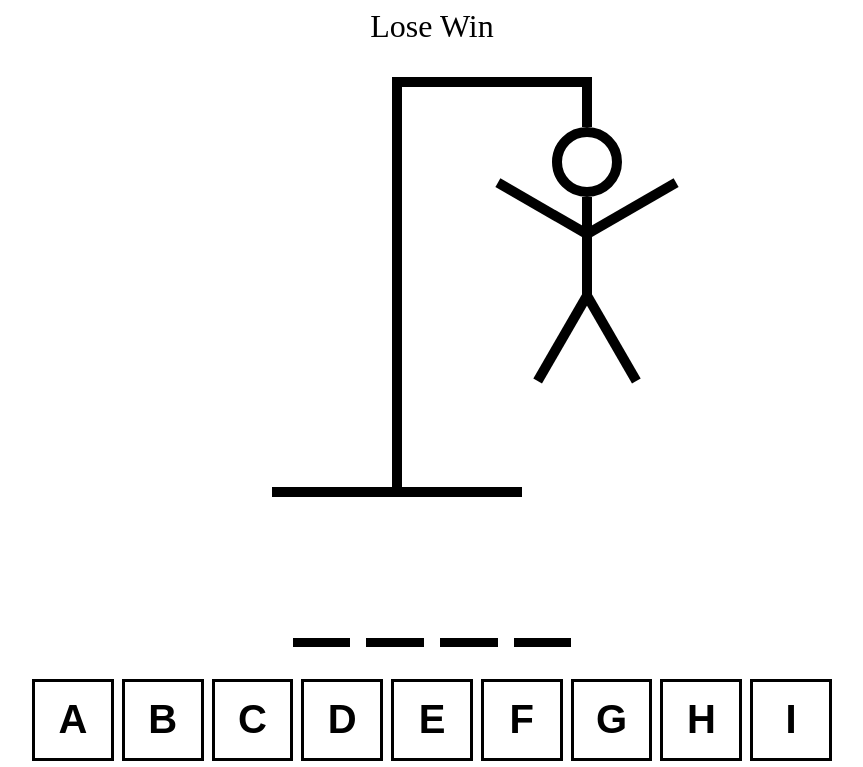
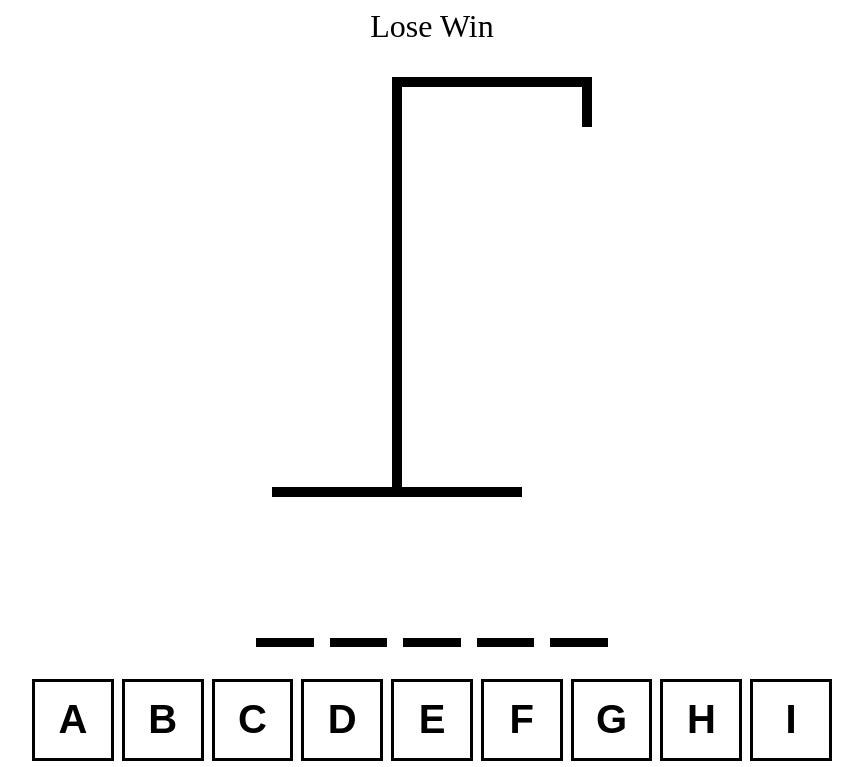
Before and after one commit to Jun-del/react-ts-hangman, a React (Vite) app: page / in a window 1280 px wide. Shown: the top 767 px of the page, without its empty margins (208-1071 px from the left). Built offline with nearby package versions, Linux system fonts and the light colour scheme.

Commit message:
Add random guesses logic

```diff
--- a/src/App.tsx
+++ b/src/App.tsx
@@ -13,11 +13,13 @@
 
   const [guessedLetters, setGuessedLetters] = useState<string[]>([]);
 
+  const incorrectLetters = guessedLetters.filter((letter) => !wordToGuess.includes(letter));
+
   return (
     <div className={styles.body}>
       <div className={styles.modal}>Lose Win</div>
-      <HangmanDrawing />
-      <HangmanWord />
+      <HangmanDrawing numberOfGuesses={incorrectLetters.length} />
+      <HangmanWord guessedLetters={guessedLetters} wordToGuess={wordToGuess} />
       <div className={styles.keyboard}>
         <Keyboard />
       </div>
--- a/src/HangmanDrawing.tsx
+++ b/src/HangmanDrawing.tsx
@@ -1,21 +1,22 @@
 import styles from './HangmanDrawing.module.css';
 
-const Head = <div className={styles.head}></div>;
-const Body = <div className={styles.body}></div>;
-const RightArm = <div className={styles.rightArm}></div>;
-const LeftArm = <div className={styles.leftArm}></div>;
-const RightLeg = <div className={styles.rightLeg}></div>;
-const LeftLeg = <div className={styles.leftLeg}></div>;
+const HEAD = <div className={styles.head}></div>;
+const BODY = <div className={styles.body}></div>;
+const RIGHT_ARM = <div className={styles.rightArm}></div>;
+const LEFT_ARM = <div className={styles.leftArm}></div>;
+const RIGHT_LEG = <div className={styles.rightLeg}></div>;
+const LEFT_LEG = <div className={styles.leftLeg}></div>;
 
-export default function HangmanDrawing() {
+const BODY_PARTS = [HEAD, BODY, RIGHT_ARM, LEFT_ARM, RIGHT_LEG, LEFT_LEG];
+
+type HangmanDrawingProps = {
+  numberOfGuesses: number;
+};
+
+export default function HangmanDrawing({ numberOfGuesses }: HangmanDrawingProps) {
   return (
     <div className={styles.hangman}>
-      {Head}
-      {Body}
-      {RightArm}
-      {LeftArm}
-      {RightLeg}
-      {LeftLeg}
+      {BODY_PARTS.slice(0, numberOfGuesses)}
       <div className={styles.bar} />
       <div className={styles.rope} />
       <div className={styles.pole} />
--- a/src/HangmanWord.tsx
+++ b/src/HangmanWord.tsx
@@ -1,12 +1,14 @@
 import styles from './HangmanWord.module.css';
 
-const word = 'test';
-const guessedLetters = ['a', 'b', 'c'];
+type HangmanWordProps = {
+  guessedLetters: string[];
+  wordToGuess: string;
+};
 
-export default function HangmanWord() {
+export default function HangmanWord({ guessedLetters, wordToGuess }: HangmanWordProps) {
   return (
     <div className={styles.word}>
-      {word.split('').map((letter, index) => (
+      {wordToGuess.split('').map((letter, index) => (
         <span className={styles.underline}>
           <span
             key={index}
--- a/src/Keyboard.module.css
+++ b/src/Keyboard.module.css
@@ -16,9 +16,9 @@
   cursor: pointer;
   color: black;
 
-  /* -webkit-user-select: none;
+  -webkit-user-select: none;
   -ms-user-select: none;
-  user-select: none;  */
+  user-select: none;
 }
 
 .button.active {
```
